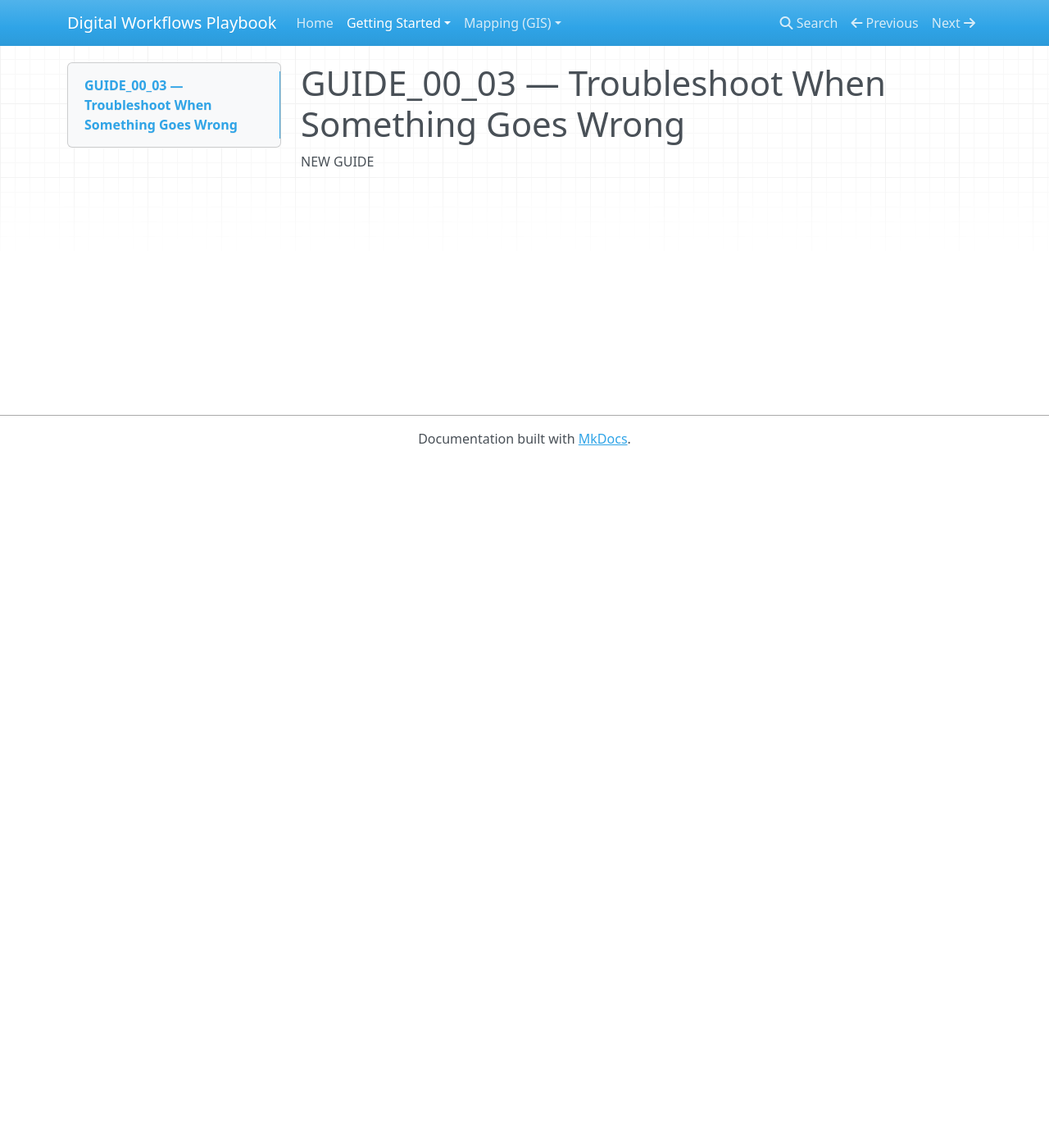
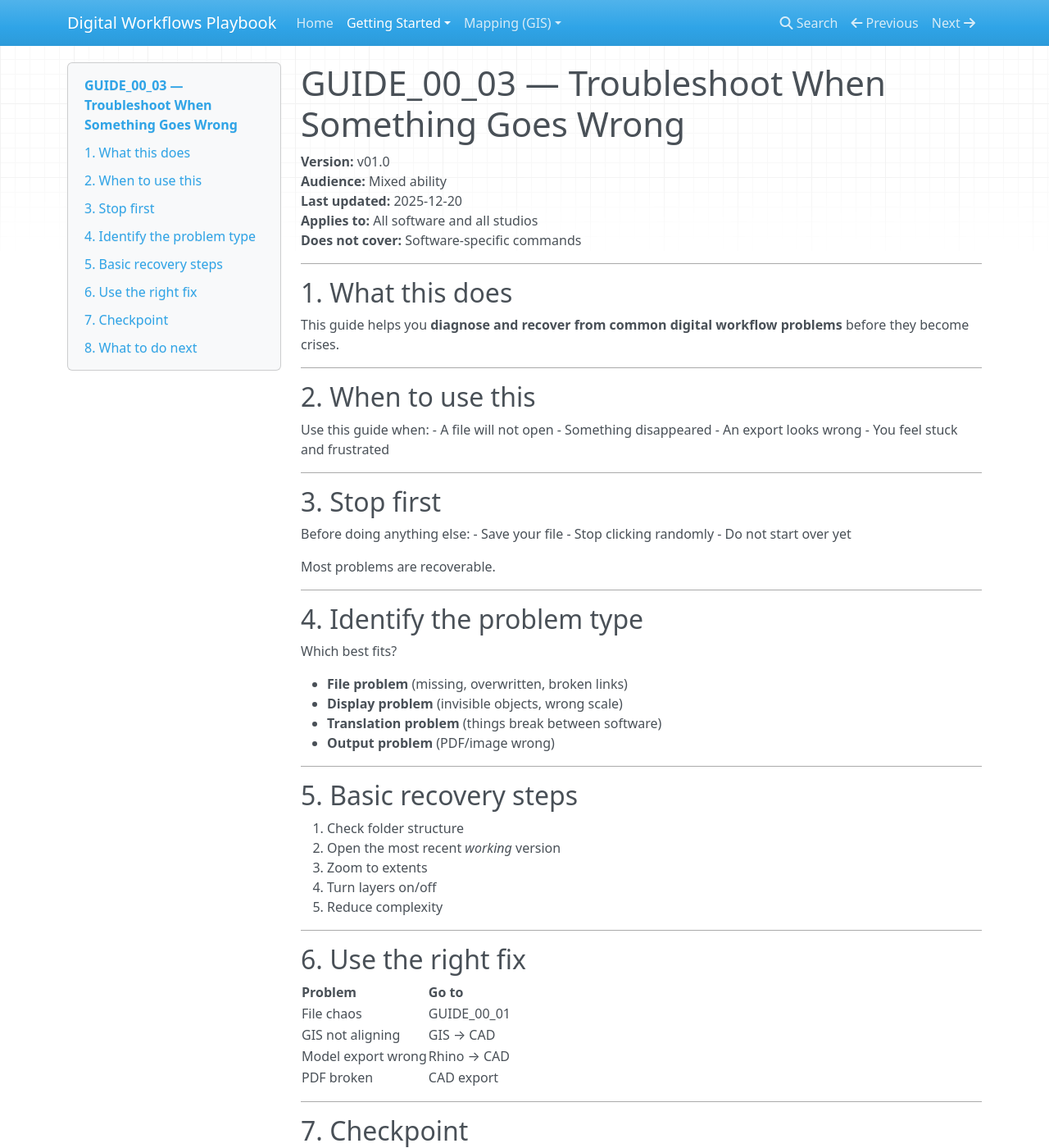
Before and after one commit to machineLandscape/digital-workflows-playbook, an MkDocs documentation site: the page built from docs/00_getting_started/guide_00_03_troubleshoot.md, in a window 1280 px wide and 1400 px high. Shown: the whole window at 82% size. Built offline with MkDocs 1.6.1, drawn with Linux system fonts in a browser that asks for light colours; nearby versions of some CDN libraries; some of the changed text lies outside the part shown.

Commit message:
Add files via upload
Restore content for GUIDE_00_02 and GUIDE_00_03

```diff
--- a/docs/00_getting_started/guide_00_03_troubleshoot.md
+++ b/docs/00_getting_started/guide_00_03_troubleshoot.md
@@ -1,3 +1,87 @@
 # GUIDE_00_03 — Troubleshoot When Something Goes Wrong
 
-NEW GUIDE
+**Version:** v01.0
+**Audience:** Mixed ability
+**Last updated:** 2025-12-20
+**Applies to:** All software and all studios
+**Does not cover:** Software-specific commands
+
+---
+
+## 1. What this does
+
+This guide helps you **diagnose and recover from common digital workflow problems** before they become crises.
+
+---
+
+## 2. When to use this
+
+Use this guide when:
+- A file will not open
+- Something disappeared
+- An export looks wrong
+- You feel stuck and frustrated
+
+---
+
+## 3. Stop first
+
+Before doing anything else:
+- Save your file
+- Stop clicking randomly
+- Do not start over yet
+
+Most problems are recoverable.
+
+---
+
+## 4. Identify the problem type
+
+Which best fits?
+
+- **File problem** (missing, overwritten, broken links)
+- **Display problem** (invisible objects, wrong scale)
+- **Translation problem** (things break between software)
+- **Output problem** (PDF/image wrong)
+
+---
+
+## 5. Basic recovery steps
+
+1. Check folder structure
+2. Open the most recent *working* version
+3. Zoom to extents
+4. Turn layers on/off
+5. Reduce complexity
+
+---
+
+## 6. Use the right fix
+
+| Problem | Go to |
+|---|---|
+| File chaos | GUIDE_00_01 |
+| GIS not aligning | GIS → CAD |
+| Model export wrong | Rhino → CAD |
+| PDF broken | CAD export |
+
+---
+
+## 7. Checkpoint
+
+You should be able to say:
+- What kind of problem this is
+- What changed last
+- Which guide addresses it
+
+---
+
+## 8. What to do next
+
+- Fix folders:
+  → [Set Up Project Folders & File Naming](guide_00_01_folders.md)
+
+- Fix translations:
+  → [GIS → CAD](../05_translation/guide_xlate_01_gis_to_cad.md)
+
+Troubleshooting is a workflow skill.
```
Also changed, not shown: docs/00_getting_started/guide_00_02_workflows.md (added, +97 -0 lines).
